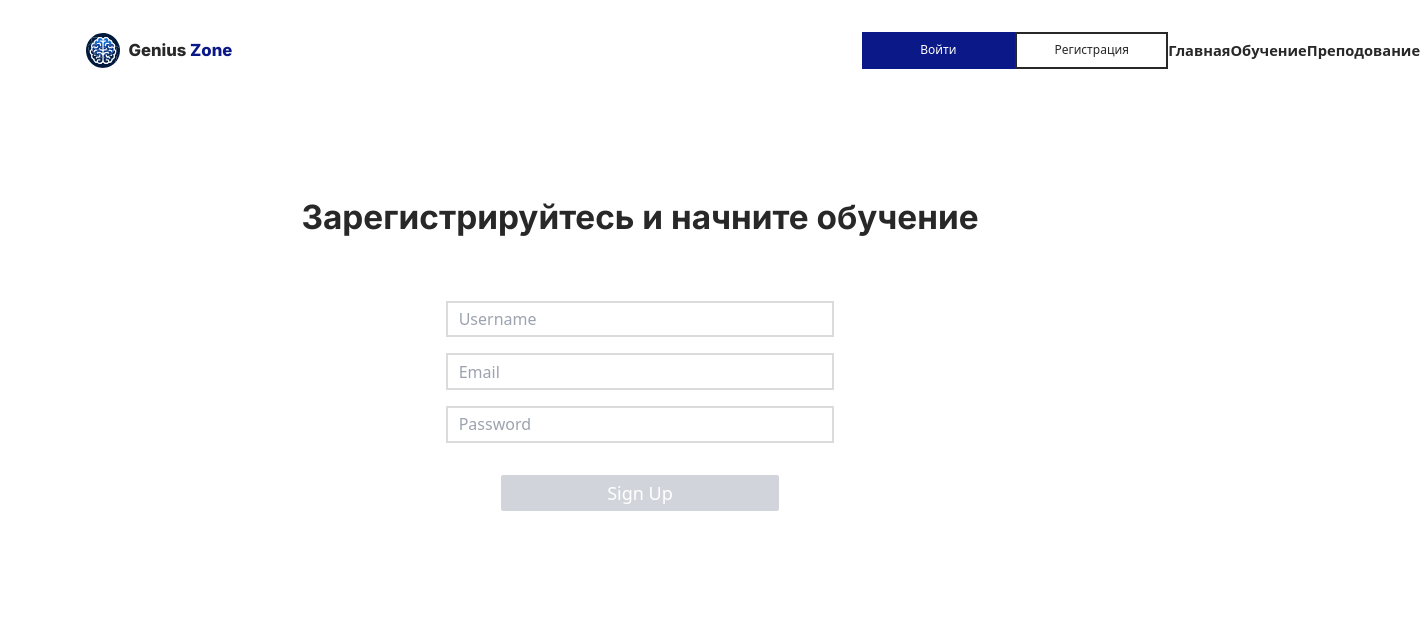
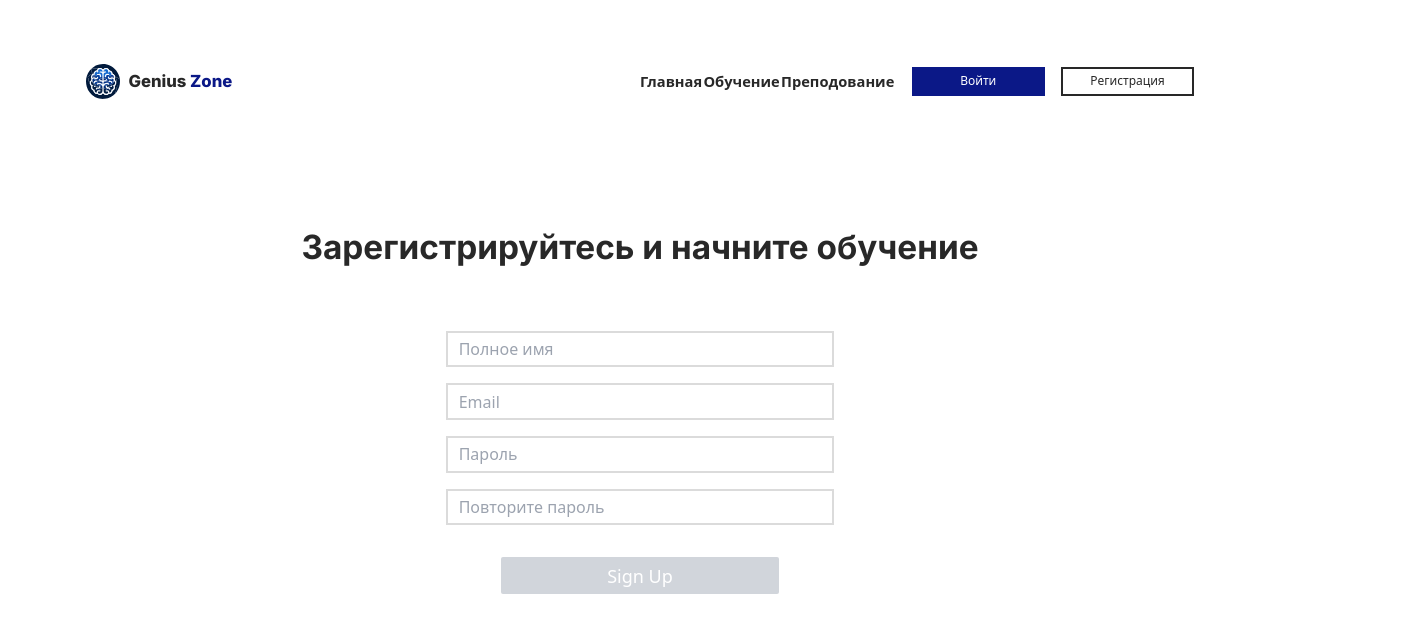
Before and after one commit to k1ngsterr1/genius-zone, a React (Vite) app: page /registration in a window 1280 px wide. Shown: the top 632 px of the page, 1420 px wide, since content can reach past the window. Built offline with nearby package versions, Linux system fonts and the light colour scheme.

Commit message:
Version 1.1.2

```diff
--- a/src/features/header/ui/index.tsx
+++ b/src/features/header/ui/index.tsx
@@ -7,13 +7,10 @@ import { Button } from "@shared/ui/button";
 export const Header = () => {
   return (
     <header className="header flex items-center justify-between">
-      <div className="header__container flex items-center justify-between mt-8">
+      <div className="header__container flex items-center justify-between mt-16">
         <Logo />
+
         <div className="header__links flex items-center justify-between">
-          <div className="buttons flex items-center justify-between">
-            <Button text="Войти" className="regular-button" />
-            <Button text="Регистрация" className="outline-button" />
-          </div>
           <Link to="/" className="header__links--link">
             Главная
           </Link>
@@ -23,6 +20,10 @@ export const Header = () => {
           <Link to="/gift" className="header__links--link">
             Преподование
           </Link>
+          <div className="buttons flex items-center justify-between ml-4">
+            <Button text="Войти" className="regular-button" />
+            <Button text="Регистрация" className="outline-button" />
+          </div>
         </div>
       </div>
     </header>
--- a/src/features/header/ui/styles.scss
+++ b/src/features/header/ui/styles.scss
@@ -8,7 +8,7 @@
   }
 
   &__links {
-    width: 30%;
+    width: 50%;
 
     &--link {
       font-size: clamp(11px, 1.1457600000000001vw, 44px);
--- a/src/shared/ui/button/styles.scss
+++ b/src/shared/ui/button/styles.scss
@@ -1,21 +1,30 @@
 .regular-button {
-  width: clamp(115px, 11.9784vw, 460px);
-  height: clamp(27.5px, 2.8644000000000003vw, 110px);
+  width: clamp(100px, 10.416vw, 400px);
+  height: clamp(22px, 2.2915200000000002vw, 88px);
   @apply bg-custom-blue;
   font-size: clamp(9px, 0.93744vw, 36px);
   color: white;
   @apply border-custom-blue;
   transition: 0.3s all;
+  margin-right: 16px;
   &:hover {
+    background-color: #0f20b9;
   }
 }
 
 .outline-button {
-  width: clamp(115px, 11.9784vw, 460px);
-  height: clamp(27.5px, 2.8644000000000003vw, 110px);
+  width: clamp(100px, 10.416vw, 400px);
+  height: clamp(22px, 2.2915200000000002vw, 88px);
   background: transparent;
   font-size: clamp(9px, 0.93744vw, 36px);
   @apply text-custom-black;
   @apply border-custom-blue;
   border: 2px solid;
+  transition: 0.3s all;
+  &:hover {
+    border: 2px solid;
+    @apply border-custom-blue;
+    color: white;
+    @apply bg-custom-blue;
+  }
 }
--- a/src/widgets/form/lib/useSignUpForm.ts
+++ b/src/widgets/form/lib/useSignUpForm.ts
@@ -5,17 +5,21 @@ export interface FormData {
   username: string;
   email: string;
   password: string;
+  confirmPassword: string;
 }
 
 export function useSignUpForm() {
   const {
     register,
     handleSubmit,
+    watch,
     formState: { errors, isValid, isSubmitting },
   } = useForm<FormData>({
     mode: "onChange",
     criteriaMode: "all",
   });
+
+  const watchedPassword = watch("password");
 
   const onSubmit = async (data: FormData) => {
     console.log(data);
@@ -29,5 +33,6 @@ export function useSignUpForm() {
     isValid,
     isSubmitting,
     onSubmit,
+    watchedPassword,
   };
 }
--- a/src/widgets/form/ui/index.tsx
+++ b/src/widgets/form/ui/index.tsx
@@ -6,8 +6,15 @@ import { useSignUpForm } from "@widgets/form/lib/useSignUpForm";
 import "./styles.scss";
 
 export const SignUpForm: React.FC = () => {
-  const { register, handleSubmit, errors, isValid, isSubmitting, onSubmit } =
-    useSignUpForm();
+  const {
+    register,
+    handleSubmit,
+    errors,
+    isValid,
+    isSubmitting,
+    watchedPassword,
+    onSubmit,
+  } = useSignUpForm();
 
   return (
     <form
@@ -16,9 +23,9 @@ export const SignUpForm: React.FC = () => {
     >
       <div className="form__input">
         <Input
-          {...register("username", { required: "Username is required" })}
+          {...register("username", { required: "Заполните полное имя" })}
           type="text"
-          placeholder="Username"
+          placeholder="Полное имя"
           isError={Boolean(errors.username)} // Pass isError prop based on the error state
         />
         {errors.username && (
@@ -28,14 +35,15 @@ export const SignUpForm: React.FC = () => {
       <div className="form__input mt-4">
         <Input
           {...register("email", {
-            required: "Email is required",
+            required: "Заполните электронную почту",
             pattern: {
               value: /^\S+@\S+$/i,
-              message: "Please enter a valid email address",
+              message: "Пожалуйста введите электронную почту правильно",
             },
           })}
           type="email"
           placeholder="Email"
+          isError={Boolean(errors.email)}
         />
         {errors.email && (
           <span className="form__input--error">{errors.email.message}</span>
@@ -44,14 +52,29 @@ export const SignUpForm: React.FC = () => {
       <div className="form__input mt-4">
         <Input
           {...register("password", {
-            required: "Password is required",
+            required: "Заполните пароль",
             minLength: {
               value: 6,
-              message: "Password must be at least 6 characters",
+              message: "Пароль должен содержать не менее 6-ти символов",
             },
           })}
           type="password"
-          placeholder="Password"
+          placeholder="Пароль"
+          isError={Boolean(errors.password)}
+        />
+        {errors.password && (
+          <span className="form__input--error">{errors.password.message}</span>
+        )}
+      </div>
+      <div className="form__input mt-4">
+        <Input
+          {...register("confirmPassword", {
+            validate: (value) =>
+              value === watchedPassword || "Пароли не совпадают",
+          })}
+          type="password"
+          placeholder="Повторите пароль"
+          isError={Boolean(errors.confirmPassword)}
         />
         {errors.password && (
           <span className="form__input--error">{errors.password.message}</span>
```
